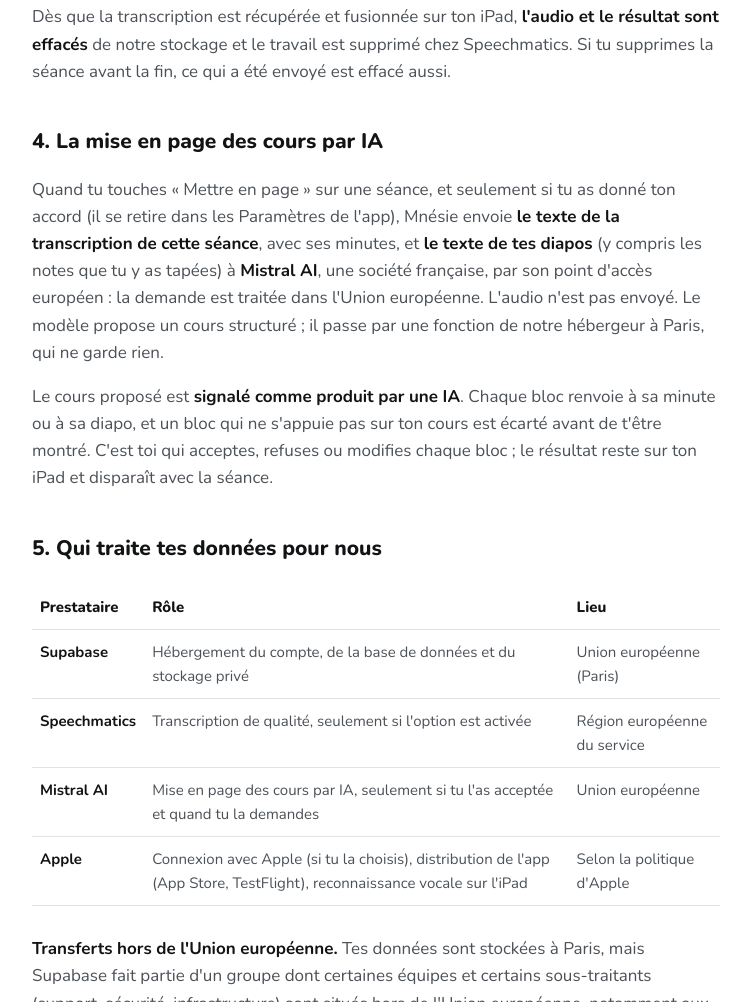
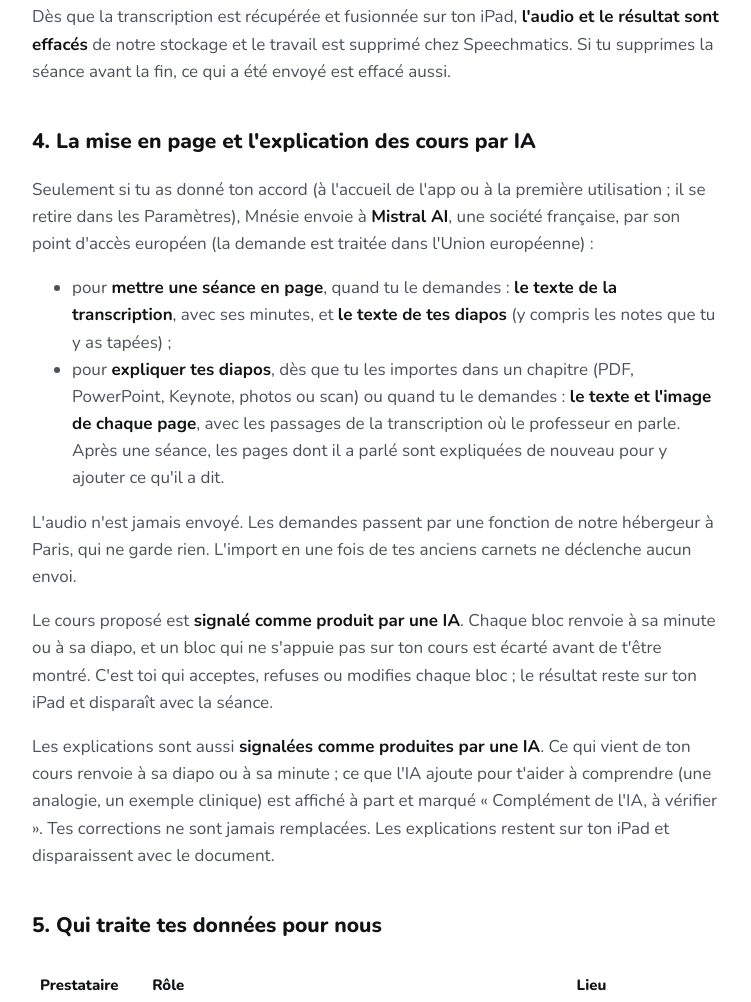
Before and after one commit to JoNoubs/mnesie-site, a plain HTML site: page confidentialite/index.html in a window 1280 px wide. Shown: the part 1798-2800 px from the top of the page, without its empty margins (264-1015 px from the left). Drawn offline with Linux system fonts and the light colour scheme.

Commit message:
Politique : explication des diapos par IA (texte et image, dès l'import), compléments signalés

```diff
--- a/confidentialite/index.html
+++ b/confidentialite/index.html
@@ -12,7 +12,7 @@
 <header class="bandeau"><a href="/" aria-label="Mnésie, accueil"><img src="/logotype-clair.svg" alt="mnésie"></a></header>
 <main>
 <h1>Politique de confidentialité</h1>
-<p class="date">Dernière mise à jour : 13 octobre 2026</p>
+<p class="date">Dernière mise à jour : 15 octobre 2026</p>
 
 <div class="bref">
 <p><strong>En bref.</strong> Tes enregistrements de cours et leurs transcriptions restent sur ton iPad. Ton rangement, tes diapos et tes annotations sont hébergés en Europe (Paris) pour que tu les retrouves. Mnésie n'affiche aucune publicité, ne revend rien, ne te piste pas et n'utilise pas tes cours pour entraîner une IA. Les deux options qui envoient un contenu de cours à un prestataire (transcription de qualité, mise en page par IA) sont désactivées tant que tu ne les acceptes pas. Tu peux exporter ou supprimer toutes tes données depuis l'app, à tout moment.</p>
@@ -41,9 +41,15 @@
 <p>Si l'option « Transcription de qualité » est activée (elle se désactive dans les Paramètres de l'app), Mnésie envoie, après la séance, une copie de l'enregistrement à notre service de transcription médicale, <strong>Speechmatics</strong>, dans sa <strong>région européenne</strong>, accompagnée des termes tirés de tes diapos pour mieux reconnaître le vocabulaire médical. La copie transite par un stockage privé chez notre hébergeur, en Europe.</p>
 <p>Dès que la transcription est récupérée et fusionnée sur ton iPad, <strong>l'audio et le résultat sont effacés</strong> de notre stockage et le travail est supprimé chez Speechmatics. Si tu supprimes la séance avant la fin, ce qui a été envoyé est effacé aussi.</p>
 
-<h2>4. La mise en page des cours par IA</h2>
-<p>Quand tu touches « Mettre en page » sur une séance, et seulement si tu as donné ton accord (il se retire dans les Paramètres de l'app), Mnésie envoie <strong>le texte de la transcription de cette séance</strong>, avec ses minutes, et <strong>le texte de tes diapos</strong> (y compris les notes que tu y as tapées) à <strong>Mistral AI</strong>, une société française, par son point d'accès européen : la demande est traitée dans l'Union européenne. L'audio n'est pas envoyé. Le modèle propose un cours structuré ; il passe par une fonction de notre hébergeur à Paris, qui ne garde rien.</p>
+<h2>4. La mise en page et l'explication des cours par IA</h2>
+<p>Seulement si tu as donné ton accord (à l'accueil de l'app ou à la première utilisation ; il se retire dans les Paramètres), Mnésie envoie à <strong>Mistral AI</strong>, une société française, par son point d'accès européen (la demande est traitée dans l'Union européenne) :</p>
+<ul>
+<li>pour <strong>mettre une séance en page</strong>, quand tu le demandes : <strong>le texte de la transcription</strong>, avec ses minutes, et <strong>le texte de tes diapos</strong> (y compris les notes que tu y as tapées) ;</li>
+<li>pour <strong>expliquer tes diapos</strong>, dès que tu les importes dans un chapitre (PDF, PowerPoint, Keynote, photos ou scan) ou quand tu le demandes : <strong>le texte et l'image de chaque page</strong>, avec les passages de la transcription où le professeur en parle. Après une séance, les pages dont il a parlé sont expliquées de nouveau pour y ajouter ce qu'il a dit.</li>
+</ul>
+<p>L'audio n'est jamais envoyé. Les demandes passent par une fonction de notre hébergeur à Paris, qui ne garde rien. L'import en une fois de tes anciens carnets ne déclenche aucun envoi.</p>
 <p>Le cours proposé est <strong>signalé comme produit par une IA</strong>. Chaque bloc renvoie à sa minute ou à sa diapo, et un bloc qui ne s'appuie pas sur ton cours est écarté avant de t'être montré. C'est toi qui acceptes, refuses ou modifies chaque bloc ; le résultat reste sur ton iPad et disparaît avec la séance.</p>
+<p>Les explications sont aussi <strong>signalées comme produites par une IA</strong>. Ce qui vient de ton cours renvoie à sa diapo ou à sa minute ; ce que l'IA ajoute pour t'aider à comprendre (une analogie, un exemple clinique) est affiché à part et marqué « Complément de l'IA, à vérifier ». Tes corrections ne sont jamais remplacées. Les explications restent sur ton iPad et disparaissent avec le document.</p>
 
 <h2>5. Qui traite tes données pour nous</h2>
 <div class="tableau">
@@ -51,7 +57,7 @@
 <tr><th>Prestataire</th><th>Rôle</th><th>Lieu</th></tr>
 <tr><td><strong>Supabase</strong></td><td>Hébergement du compte, de la base de données et du stockage privé</td><td>Union européenne (Paris)</td></tr>
 <tr><td><strong>Speechmatics</strong></td><td>Transcription de qualité, seulement si l'option est activée</td><td>Région européenne du service</td></tr>
-<tr><td><strong>Mistral AI</strong></td><td>Mise en page des cours par IA, seulement si tu l'as acceptée et quand tu la demandes</td><td>Union européenne</td></tr>
+<tr><td><strong>Mistral AI</strong></td><td>Mise en page et explication des cours par IA, seulement si tu l'as acceptée</td><td>Union européenne</td></tr>
 <tr><td><strong>Apple</strong></td><td>Connexion avec Apple (si tu la choisis), distribution de l'app (App Store, TestFlight), reconnaissance vocale sur l'iPad</td><td>Selon la politique d'Apple</td></tr>
 </table>
 </div>
@@ -72,7 +78,7 @@
 <h2>8. Pourquoi nous avons le droit de les traiter</h2>
 <ul>
 <li><strong>L'exécution du service</strong> que tu utilises (ton compte, tes cours, la synchronisation) : article 6.1.b du RGPD.</li>
-<li><strong>Ton accord</strong> pour l'accès au micro, pour la transcription de qualité et pour la mise en page par IA, que tu peux retirer à tout moment dans les réglages : article 6.1.a.</li>
+<li><strong>Ton accord</strong> pour l'accès au micro, pour la transcription de qualité et pour la mise en page et l'explication par IA, que tu peux retirer à tout moment dans les réglages : article 6.1.a.</li>
 <li><strong>Notre intérêt légitime</strong> à sécuriser le service et à prévenir les abus : article 6.1.f.</li>
 </ul>
 
@@ -81,7 +87,7 @@
 <li>Tes données sont gardées tant que ton compte existe.</li>
 <li>Les éléments mis à la corbeille y restent jusqu'à ce que tu la vides.</li>
 <li>Les copies envoyées pour la transcription de qualité sont effacées de nos serveurs dès la fin du traitement, et le travail est supprimé chez Speechmatics, qui efface de toute façon automatiquement les fichiers au bout de 7 jours.</li>
-<li>Le texte envoyé pour une mise en page n'est pas conservé sur nos serveurs ; Mistral AI le traite selon ses conditions, sans l'utiliser pour entraîner ses modèles. Le cours mis en page reste sur ton iPad jusqu'à ce que tu supprimes la séance.</li>
+<li>Le texte et les images envoyés pour une mise en page ou une explication ne sont pas conservés sur nos serveurs ; Mistral AI les traite selon ses conditions, sans les utiliser pour entraîner ses modèles. Le cours mis en page reste sur ton iPad jusqu'à ce que tu supprimes la séance, et les explications jusqu'à ce que tu supprimes le document.</li>
 <li>Quand tu supprimes ton compte, tes données sont effacées de nos serveurs et de ton iPad ; les copies de sauvegarde techniques de notre hébergeur disparaissent ensuite à l'expiration de leur cycle de rotation.</li>
 </ul>
 
```
